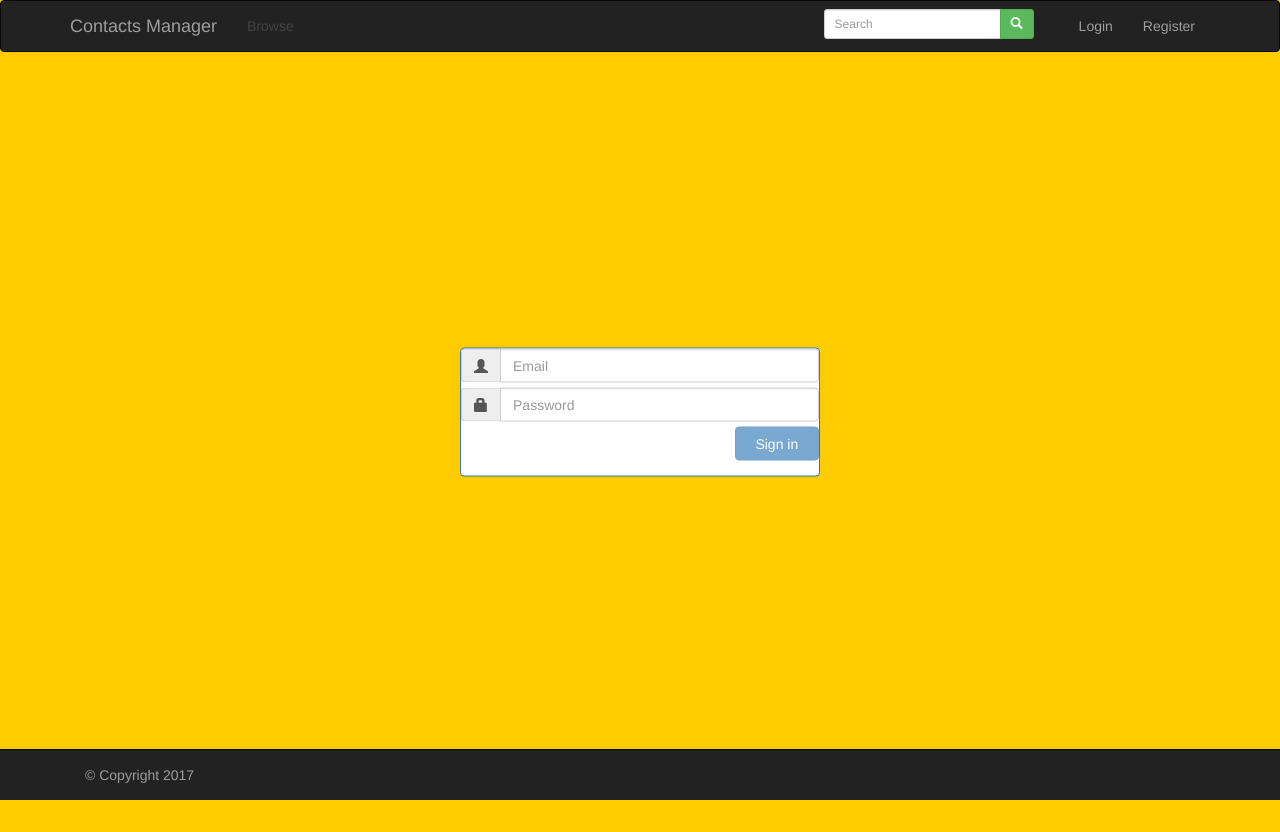
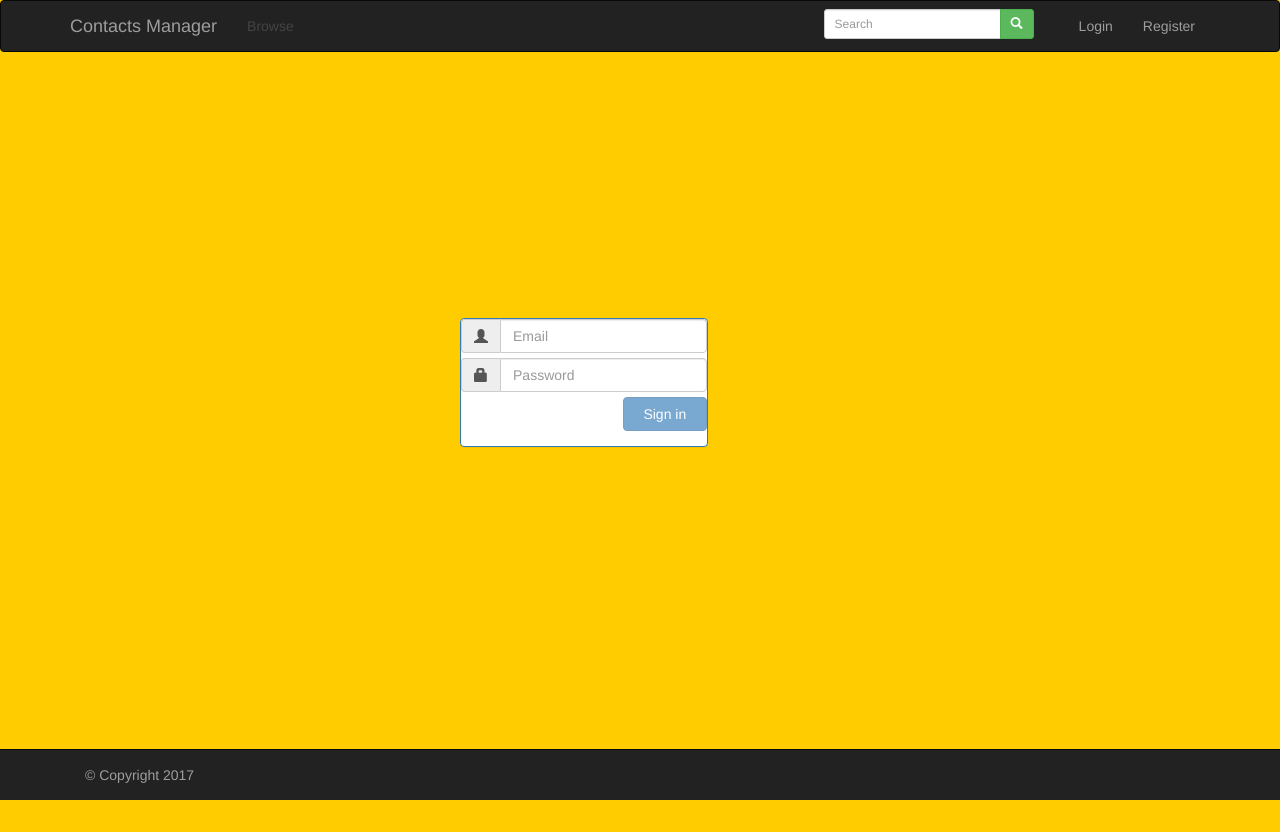
Before and after one commit to NasirA1/MyJS, a React (Create React App) app in the folder react-contacts-2/contacts-client/: page /login in a window 1280 px wide. After the commit the page ends 800 px from the top, so only its background shows below. Built offline with nearby package versions, Linux system fonts and the light colour scheme.

Commit message:
vcenter final fix

```diff
--- a/react-contacts-2/contacts-client/public/index.html
+++ b/react-contacts-2/contacts-client/public/index.html
@@ -43,37 +43,27 @@
 			}
 		}
 
-    .centered-parent {
-			/* needed by vertical center in child */
-			height: 350px;
 
-			/* horizontal center of child */
-			text-align: center;
-
-			/* border: 1px dashed red; */
+    .vertical-center {
+      display: flex;
+      align-items: center;
     }
 
-    .centered-child {
-			/* autosize to content */
-			display: inline-block;
-
-			/* vertical-align center */
-			position: relative;
-			top: 50%;
-			transform: translateY(-50%);
-
-			/* For Demo purpose only */
-			/* border: 1px dashed gray;
-			padding: 30px; */
-    }
-
-
-    @media screen and (min-width: 40em) {
-      .centered-parent {
-        height: 700px;
+    /* desktop */
+		@media screen and (min-width: 600px) {
+      .vertical-center {
+        min-height: 80%;
+        min-height: 80vh;
       }
     }
 
+    /* mobile */
+		@media screen and (max-width: 600px) {
+      .vertical-center {
+        min-height: 70%;
+        min-height: 70vh;
+      }
+    }
 
 
     /* The Browse page responsive table */
--- a/react-contacts-2/contacts-client/src/components/Home.js
+++ b/react-contacts-2/contacts-client/src/components/Home.js
@@ -1,6 +1,6 @@
 import React, { Component } from 'react';
 import { Link } from 'react-router-dom';
-import { Jumbotron, Button, ButtonToolbar, Well } from 'react-bootstrap';
+import { Jumbotron, Button, Well } from 'react-bootstrap';
 
 
 class Home extends Component {
--- a/react-contacts-2/contacts-client/src/components/Login.js
+++ b/react-contacts-2/contacts-client/src/components/Login.js
@@ -1,5 +1,5 @@
 import React, { Component } from 'react';
-import { Button, Form, FormGroup, FormControl, Col, Checkbox, Panel, Grid, Row } from 'react-bootstrap';
+import { Button, Form, FormGroup, FormControl, Col, Panel, Grid, Row } from 'react-bootstrap';
 import * as Services from '../Api';
 
 
@@ -66,9 +66,8 @@ class Login extends Component {
 
   render() {
     return (
-      <Col lg={4} lgOffset={4}>
-      <div className="centered-parent"><div className="centered-child">
-        <Panel header="Login" className="" bsStyle="primary">
+      <Col lg={4} lgOffset={4} className="vertical-center">
+        <Panel header="Login" bsStyle="primary">
         <Grid fluid>
           <Row>
           <Form horizontal onSubmit={this.submit.bind(this)}>
@@ -91,7 +90,6 @@ class Login extends Component {
           </Row>
         </Grid>
         </Panel>
-        </div></div>
       </Col>
     );
   }
--- a/react-contacts-2/contacts-client/src/components/Register.js
+++ b/react-contacts-2/contacts-client/src/components/Register.js
@@ -1,5 +1,5 @@
 import React, { Component } from 'react';
-import { Form, FormGroup, FormControl, ControlLabel, Button, Col, Panel, Grid, Row } from 'react-bootstrap';
+import { Form, FormGroup, FormControl, Button, Col, Panel, Grid, Row } from 'react-bootstrap';
 import * as Services from '../Api';
 import _ from 'lodash';
 import * as validator from 'validator';
@@ -143,8 +143,7 @@ class Register extends Component {
 
   render() {
     return (
-      <Col lg={4} lgOffset={4}>
-        <div className="centered-parent"><div className="centered-child">
+      <Col lg={4} lgOffset={4}  className="vertical-center">>
         <Panel header="Register" bsStyle="primary">
           <Grid fluid>
             <Row>
@@ -211,7 +210,6 @@ class Register extends Component {
             </Row>
           </Grid>
         </Panel>
-        </div></div>
       </Col>
     );
   }
```
